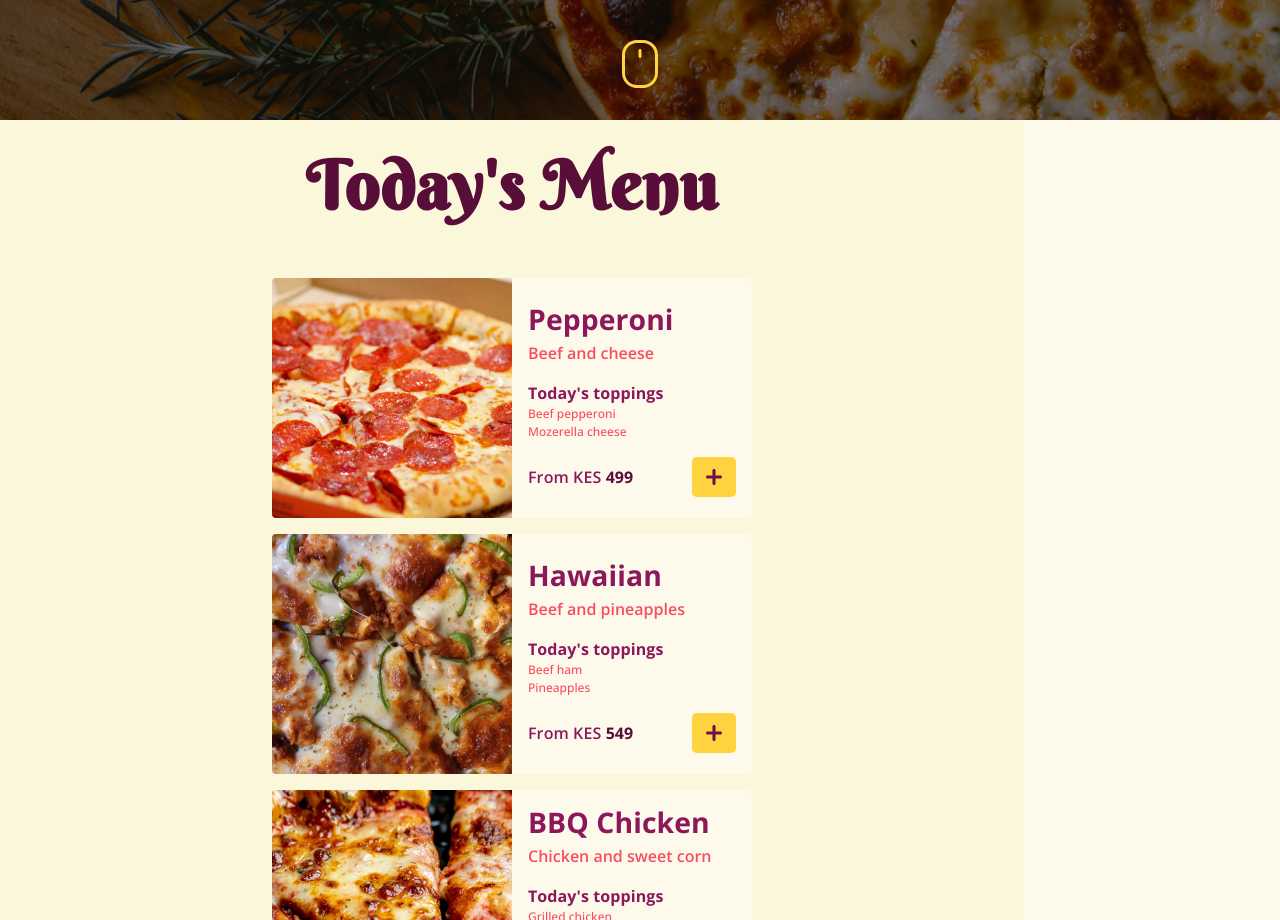
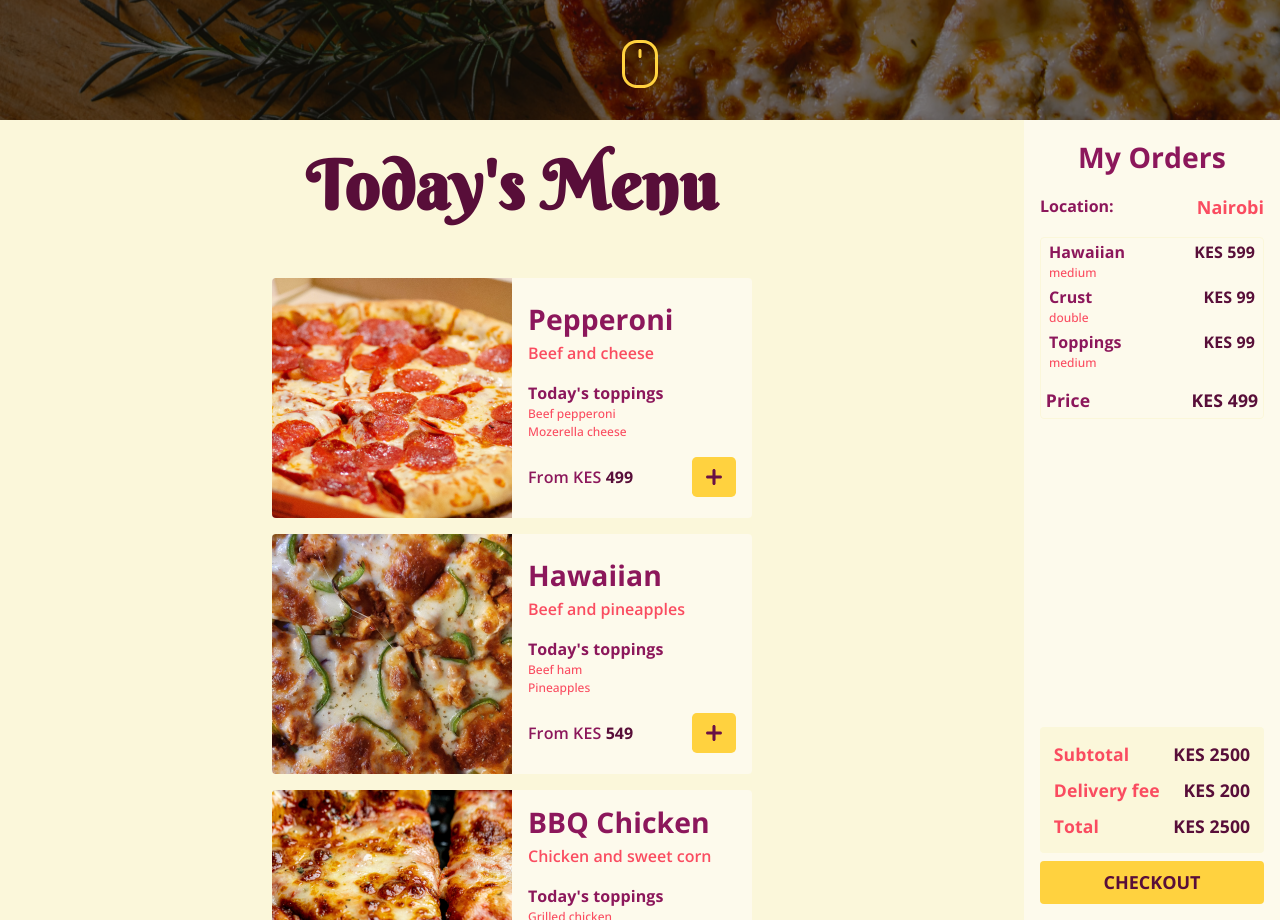
Before and after one commit to devmiano/pizzark, a website built with Vite: page index.html in a window 1280 px wide. Shown: the part 680-1600 px from the top of the page. Built offline with nearby package versions, Linux system fonts and the light colour scheme.

Commit message:
completed the ui design for the sidebar

```diff
--- a/index.html
+++ b/index.html
@@ -114,7 +114,60 @@
           </div>
         </div>
       </div>
-      <div class="orders"></div>
+      <div class="orders">
+        <div class="top">
+          <h2 class="title">My Orders</h2>
+          <div class="location">
+            <p class="subtitle">Location:</p>
+            <span>Nairobi</span>
+          </div>
+
+          <div class="card">
+            <div class="items">
+              <div class="options">
+                <p class="name">Hawaiian</p>
+                <p class="option">medium</p>
+              </div>
+              <p class="price">KES <span class="option-price">599</span></p>
+            </div>
+            <div class="items">
+              <div class="options">
+                <p class="name">Crust</p>
+                <p class="option">double</p>
+              </div>
+              <p class="price">KES <span class="crust-price">99</span></p>
+            </div>
+            <div class="items">
+              <div class="options">
+                <p class="name">Toppings</p>
+                <p class="option">medium</p>
+              </div>
+              <p class="price">KES <span class="toppings-price">99</span></p>
+            </div>
+            <div class="subtotal">
+              <h4 class="name">Price</h4>
+              <p class="price">KES <span class="subtotal-price">499</span></p>
+            </div>
+          </div>
+        </div>
+        <div class="checkout">
+          <div class="total">
+            <div class="price">
+              <p class="name">Subtotal</p>
+              <p class="total-price">KES 2500</p>
+            </div>
+            <div class="price">
+              <p class="name">Delivery fee</p>
+              <p class="total-price">KES 200</p>
+            </div>
+            <div class="price">
+              <p class="name">Total</p>
+              <p class="total-price">KES 2500</p>
+            </div>
+          </div>
+          <button class="checkout-btn">Checkout</button>
+        </div>
+      </div>
     </section>
     <section id="pepperoniModal" class="modal">
       <div class="content">
@@ -188,7 +241,7 @@
               >
             </div>
           </div>
-
+          <br />
           <div class="footer">
             <button id="pepperoniOrder" class="button">
               Add to order&emsp;KES <span id="pepperoniSub">2499</span>
@@ -267,6 +320,7 @@
               >
             </div>
           </div>
+          <br />
 
           <div class="footer">
             <button id="hawaiianOrder" class="button">
--- a/styles/_catalog.scss
+++ b/styles/_catalog.scss
@@ -134,7 +134,163 @@
   }
   .orders {
     background-color: base.$light;
+    padding: 1rem;
     width: 20%;
     height: 100%;
+    display: flex;
+    flex-direction: column;
+    justify-content: space-between;
+    .top {
+      overflow-y: scroll;
+      .title {
+        text-align: center;
+        font-family: base.$sans;
+        font-size: 1.77rem;
+        color: base.$purple;
+        margin: 0;
+        letter-spacing: 0.1px;
+      }
+      .location {
+        display: flex;
+        flex-direction: row;
+        justify-content: space-between;
+        margin: 1rem 0;
+        .subtitle {
+          font-family: base.$sans;
+          font-size: 1rem;
+          color: base.$purple;
+          font-weight: 700;
+        }
+        span {
+          color: base.$red;
+          font-weight: 700;
+        }
+      }
+
+      .card {
+        border: 1px solid base.$cream;
+        border-radius: 4px;
+
+        &:hover {
+          border: 1px solid base.$yellow;
+          background-color: base.$cream;
+        }
+
+        .items {
+          display: flex;
+          flex-direction: row;
+          justify-content: space-between;
+          padding: 0.1rem 0.5rem;
+
+          .options {
+            .name {
+              font-family: base.$sans;
+              font-size: 1rem;
+              color: base.$purple;
+              margin: 0;
+              text-align: left;
+              letter-spacing: 0.1px;
+              font-weight: 700;
+            }
+            .option {
+              font-family: base.$sans;
+              font-size: 0.75rem;
+              color: base.$red;
+            }
+          }
+          .price {
+            font-family: base.$sans;
+            font-size: 1rem;
+            color: base.$dark;
+            margin: 0;
+            text-align: left;
+            letter-spacing: 0.1px;
+            font-weight: 700;
+          }
+        }
+        .subtotal {
+          display: flex;
+          flex-direction: row;
+          justify-content: space-between;
+          padding: 0.3rem;
+          margin-top: 0.5rem;
+
+          .name {
+            font-family: base.$sans;
+            font-size: 1.1rem;
+            color: base.$purple;
+            margin: 0;
+            text-align: left;
+            letter-spacing: 0.1px;
+            font-weight: 700;
+          }
+
+          .price {
+            font-family: base.$sans;
+            font-size: 1.1rem;
+            color: base.$dark;
+            margin: 0;
+            text-align: left;
+            letter-spacing: 0.1px;
+            font-weight: 700;
+          }
+        }
+      }
+    }
+
+    .checkout {
+      .total {
+        border-radius: 4px;
+        background-color: base.$cream;
+        padding: 0.5em 0.5em;
+        margin-bottom: 0.5rem;
+
+        &:hover {
+          border: 1px solid base.$yellow;
+        }
+        .price {
+          display: flex;
+          flex-direction: row;
+          justify-content: space-between;
+          padding: 0.3rem;
+
+          .name {
+            font-family: base.$sans;
+            font-size: 1.1rem;
+            color: base.$red;
+            margin: 0;
+            text-align: left;
+            letter-spacing: 0.1px;
+            font-weight: 700;
+          }
+
+          .total-price {
+            font-family: base.$sans;
+            font-size: 1.1rem;
+            color: base.$dark;
+            margin: 0;
+            text-align: left;
+            letter-spacing: 0.1px;
+            font-weight: 700;
+          }
+        }
+      }
+
+      .checkout-btn {
+        width: 100%;
+        border-radius: 4px;
+        border: none;
+        padding: 0.5rem 0;
+        background-color: base.$yellow;
+        color: base.$dark;
+        text-transform: uppercase;
+        font-weight: 700;
+        cursor: pointer;
+
+        &:hover {
+          background-color: base.$glow;
+        }
+      }
+    }
   }
 }
--- a/styles/_modal.scss
+++ b/styles/_modal.scss
@@ -45,6 +45,7 @@ $checkbox-width: 24px;
 
     .form {
       width: 100%;
+
       .title {
         font-family: base.$sans;
         font-size: 1.77rem;
@@ -65,7 +66,6 @@ $checkbox-width: 24px;
         margin-top: 1rem;
         display: flex;
         flex-direction: column;
-        justify-content: space-between;
         padding: 0.5rem 1rem;
         h4 {
           font-family: base.$sans;
```
